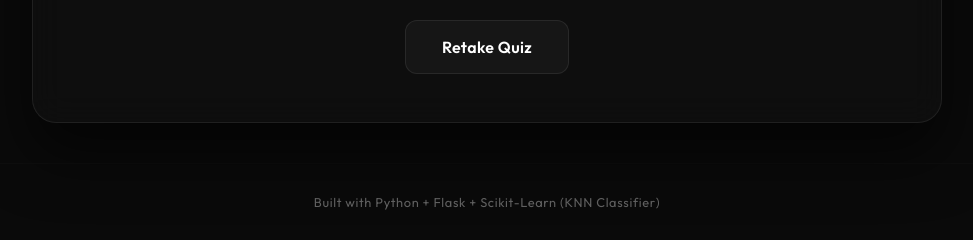
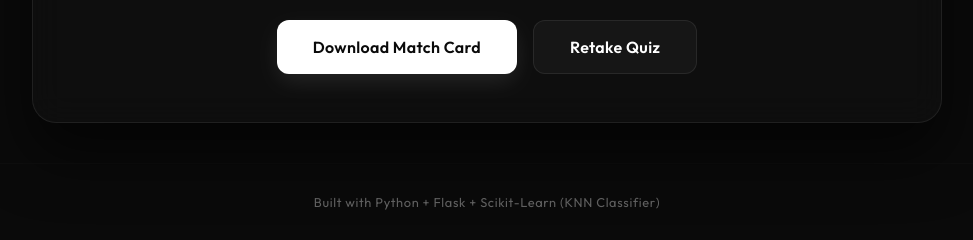
Before and after one commit to Krati-orbit/Anime-character-personality-analyzer, a Flask app: template templates/result.html in a window 1280 px wide. Shown: the part 1247-1487 px from the top of the page, without its empty margins (153-1126 px from the left). Run offline with Flask 3, Linux system fonts and the light colour scheme; the template is opened without the code that fills it, so the values that code supplies are empty.

Commit message:
Add Download Match Card button using html2canvas

```diff
--- a/templates/result.html
+++ b/templates/result.html
@@ -12,6 +12,8 @@
     <link rel="stylesheet" href="{{ url_for('static', filename='style.css') }}">
     <!-- Chart.js for 10D Trait Radar Chart -->
     <script src="https://cdn.jsdelivr.net/npm/chart.js"></script>
+    <!-- html2canvas for Download Match Card -->
+    <script src="https://cdnjs.cloudflare.com/ajax/libs/html2canvas/1.4.1/html2canvas.min.js"></script>
     <style>
         :root {
             /* Dynamically set the character's accent color as the primary color for this page view */
@@ -142,7 +144,10 @@
                 {% endif %}
             </div>
 
-            <div class="action-bar">
+            <div class="action-bar" style="gap: 16px; flex-wrap: wrap;">
+                <button id="download-card-btn" class="btn btn-primary btn-glow">
+                    <span>Download Match Card</span>
+                </button>
                 <a href="{{ url_for('index') }}" class="btn btn-secondary">
                     <span>Retake Quiz</span>
                 </a>
@@ -223,6 +228,51 @@
 
             // Initialize the Radar Chart comparing user vector to character prototype
             initRadarChart();
+
+            // Bind click event for Download Match Card button
+            const downloadBtn = document.getElementById('download-card-btn');
+            if (downloadBtn) {
+                downloadBtn.addEventListener('click', () => {
+                    // Play synthesizer selection chime if sounds are enabled
+                    if (typeof playSynthSound === 'function') {
+                        playSynthSound(440, 880, 'sine', 0.04, 0.25);
+                    }
+
+                    const originalContent = downloadBtn.innerHTML;
+                    downloadBtn.disabled = true;
+                    downloadBtn.innerHTML = '<span>Capturing Card...</span>';
+
+                    const target = document.querySelector('.result-card');
+
+                    // Style overrides during capture to ensure transparent background is readable
+                    const options = {
+                        useCORS: true,
+                        allowTaint: false,
+                        backgroundColor: '#0c0c0c', // Dark backdrop color for screenshot export
+                        scale: 2, // Retina scaling for crisp resolution
+                        ignoreElements: (el) => {
+                            // Don't render the action buttons inside the PNG export
+                            return el.classList.contains('action-bar');
+                        }
+                    };
+
+                    html2canvas(target, options).then(canvas => {
+                        const link = document.createElement('a');
+                        const charName = '{{ character.name }}'.toLowerCase().replace(/\s+/g, '-');
+                        link.download = `anime-personality-match-${charName}.png`;
+                        link.href = canvas.toDataURL('image/png');
+                        link.click();
+
+                        downloadBtn.disabled = false;
+                        downloadBtn.innerHTML = originalContent;
+                    }).catch(err => {
+                        console.error("html2canvas generation failed:", err);
+                        alert("Could not generate match card image. Please try again.");
+                        downloadBtn.disabled = false;
+                        downloadBtn.innerHTML = originalContent;
+                    });
+                });
+            }
         });
 
         // Fallback for rival avatar load error
```
